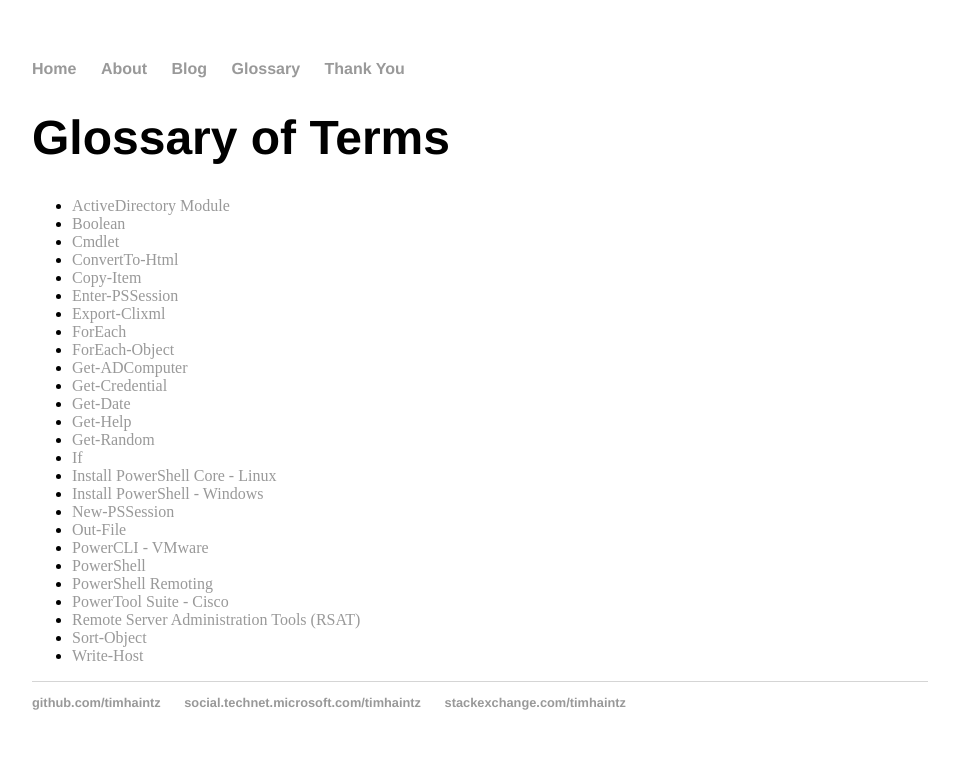
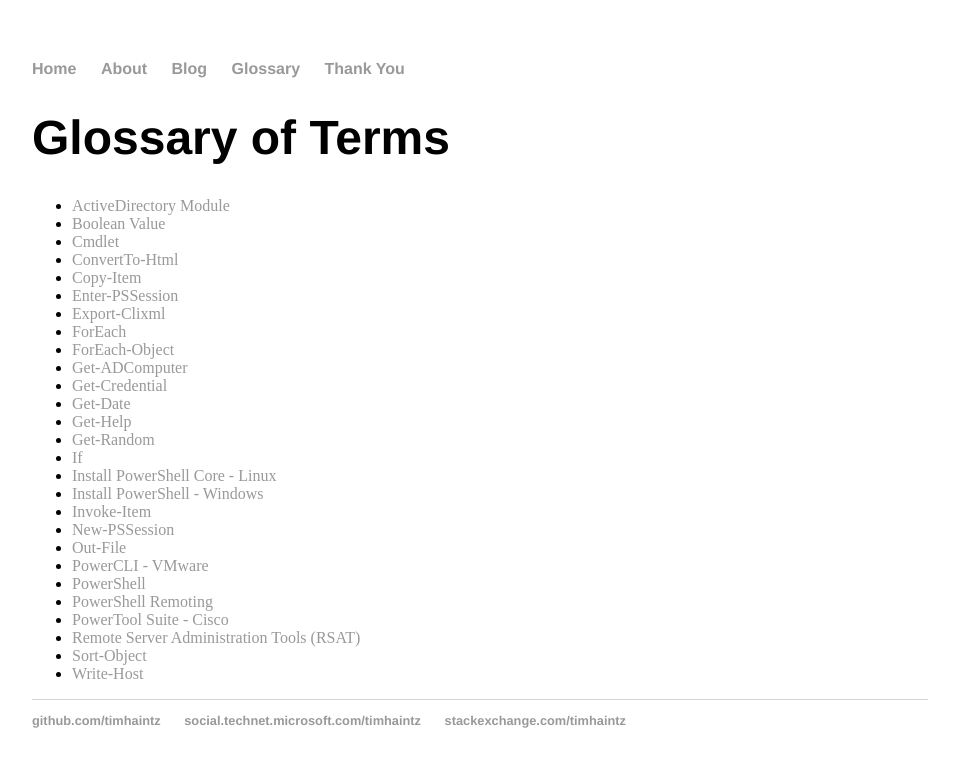
Before and after one commit to timhaintz/timhaintz.github.io, a Jekyll site: the page built from glossary/index.md, in a window 1280 px wide. Shown: the top 767 px of the page, without its empty margins (160-1119 px from the left). Built offline with Jekyll 4.4.1, drawn with Linux system fonts in a browser that asks for light colours.

Commit message:
Update index.md

```diff
--- a/glossary/index.md
+++ b/glossary/index.md
@@ -6,7 +6,7 @@
 # Glossary of Terms
 
 * [ActiveDirectory Module](https://docs.microsoft.com/en-us/powershell/module/addsadministration/?view=win10-ps)
-* [Boolean](https://blogs.msdn.microsoft.com/powershell/2006/12/24/boolean-values-and-operators/)
+* [Boolean Value](https://blogs.msdn.microsoft.com/powershell/2006/12/24/boolean-values-and-operators/)
 * [Cmdlet](https://msdn.microsoft.com/en-us/library/ms714395(v=vs.85).aspx)
 * [ConvertTo-Html](https://docs.microsoft.com/en-us/powershell/module/microsoft.powershell.utility/convertto-html?view=powershell-6)
 * [Copy-Item](https://docs.microsoft.com/en-us/powershell/module/microsoft.powershell.management/copy-item?view=powershell-6)
@@ -22,6 +22,7 @@
 * [If](https://docs.microsoft.com/en-us/powershell/module/microsoft.powershell.core/about/about_if?view=powershell-6)
 * [Install PowerShell Core - Linux](https://docs.microsoft.com/en-us/powershell/scripting/setup/installing-powershell-core-on-linux?view=powershell-6)
 * [Install PowerShell - Windows](https://docs.microsoft.com/en-us/powershell/scripting/setup/installing-windows-powershell?view=powershell-6)
+* [Invoke-Item](https://docs.microsoft.com/en-us/powershell/module/microsoft.powershell.management/invoke-item?view=powershell-6)
 * [New-PSSession](https://docs.microsoft.com/en-us/powershell/module/microsoft.powershell.core/new-pssession?view=powershell-6)
 * [Out-File](https://docs.microsoft.com/en-us/powershell/module/microsoft.powershell.utility/out-file?view=powershell-6)
 * [PowerCLI - VMware](https://www.vmware.com/support/developer/PowerCLI/)
```
